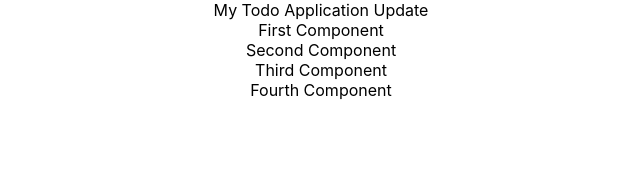
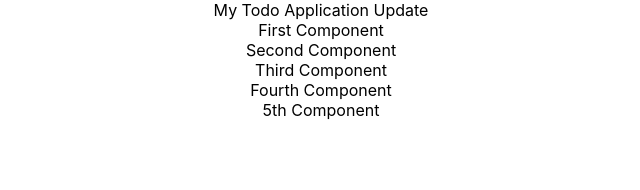
Before and after one commit to sunoyu/FullStackStudy, a React (Create React App) app: page / in a window 1280 px wide. Shown: the top 190 px of the page, without its empty margins (319-959 px from the left). Built offline with nearby package versions, Linux system fonts and the light colour scheme.

Commit message:
14단계: 모듈로 리팩토링

```diff
--- a/src/App.js
+++ b/src/App.js
@@ -1,6 +1,11 @@
-import logo from "./logo.svg";
 import "./App.css";
-import { Component } from "react";
+
+import FirstComponent from "./components/learning-examples/FirstComponent";
+import { FifthComponent } from "./components/learning-examples/FirstComponent";
+
+import SecondComponent from "./components/learning-examples/SecondComponent";
+import ThirdComponent from "./components/learning-examples/ThirdComponent";
+import FourthComponent from "./components/learning-examples/FourthComponent";
 
 function App() {
   return (
@@ -10,30 +15,9 @@ function App() {
       <SecondComponent></SecondComponent>
       <ThirdComponent></ThirdComponent>
       <FourthComponent></FourthComponent>
+      <FifthComponent></FifthComponent>
     </div>
   );
 }
 
-function FirstComponent() {
-  return <div className="FirstComponent"> First Component </div>;
-}
-
-function SecondComponent() {
-  return <div className="SecondComponent"> Second Component </div>;
-}
-
-class ThirdComponent extends Component {
-  // 클래스 컴포넌트
-  render() {
-    return <div className="ThirdComponent"> Third Component </div>;
-  }
-}
-
-class FourthComponent extends Component {
-  // 클래스 컴포넌트
-  render() {
-    return <div className="FourthComponent"> Fourth Component </div>;
-  }
-}
-
 export default App;
--- /dev/null
+++ b/src/components/learning-examples/FirstComponent.jsx
@@ -0,0 +1,7 @@
+export default function FirstComponent() {
+  return <div className="FirstComponent"> First Component </div>;
+}
+
+export function FifthComponent() {
+  return <div className="FifthComponent"> 5th Component </div>;
+}
--- /dev/null
+++ b/src/components/learning-examples/FourthComponent.jsx
@@ -0,0 +1,8 @@
+import { Component } from "react";
+
+export default class FourthComponent extends Component {
+  // 클래스 컴포넌트
+  render() {
+    return <div className="FourthComponent"> Fourth Component </div>;
+  }
+}
--- /dev/null
+++ b/src/components/learning-examples/SecondComponent.jsx
@@ -0,0 +1,3 @@
+export default function SecondComponent() {
+  return <div className="SecondComponent"> Second Component </div>;
+}
--- /dev/null
+++ b/src/components/learning-examples/ThirdComponent.jsx
@@ -0,0 +1,8 @@
+import { Component } from "react";
+
+export default class ThirdComponent extends Component {
+  // 클래스 컴포넌트
+  render() {
+    return <div className="ThirdComponent"> Third Component </div>;
+  }
+}
```
